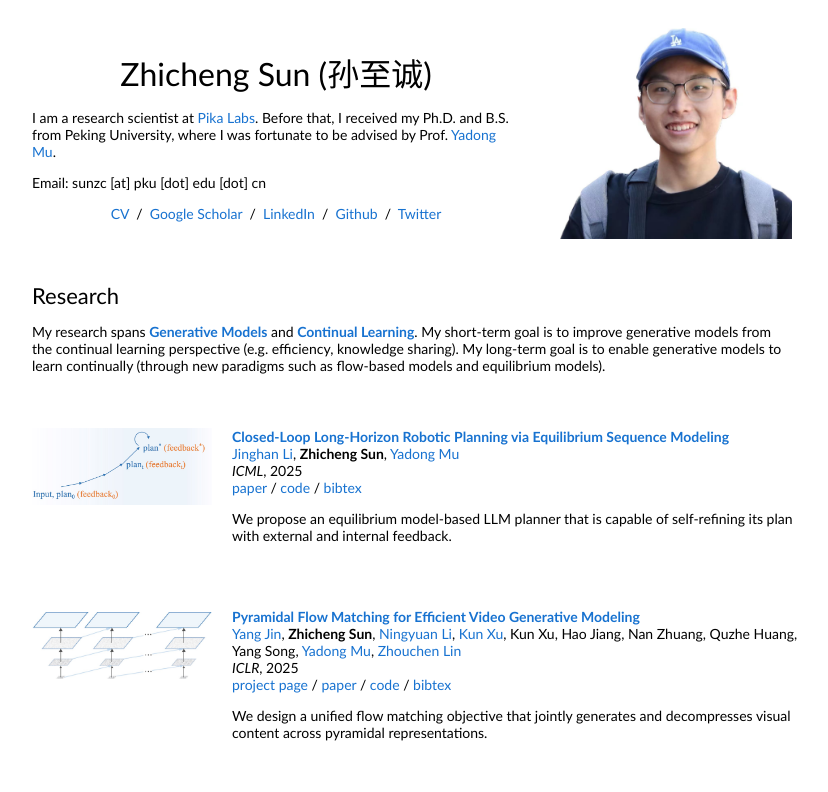
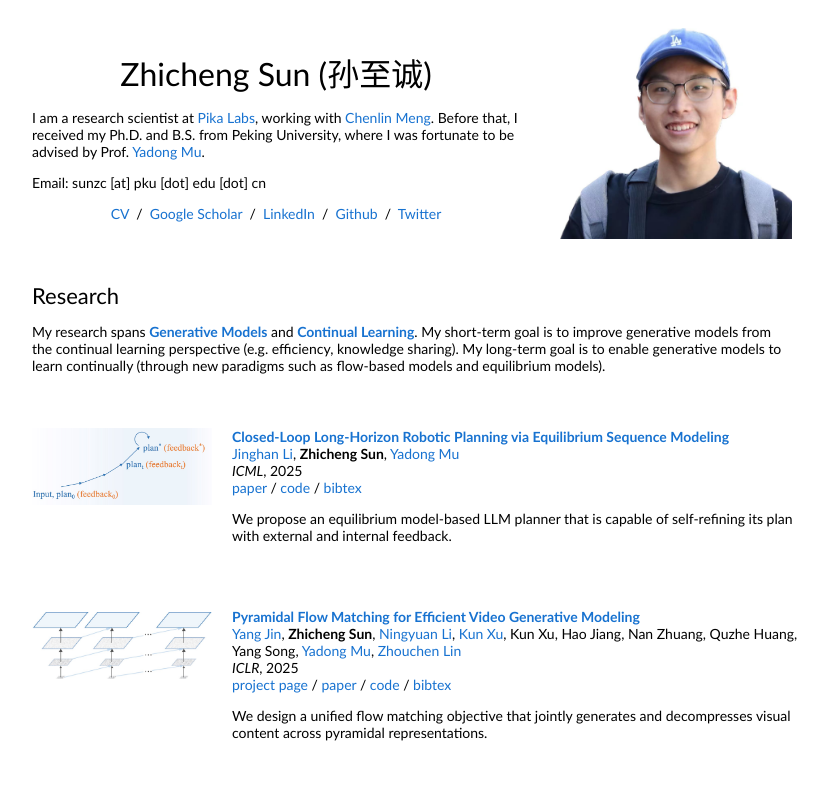
Before and after one commit to feifeiobama/feifeiobama.github.io, a plain HTML site: page index.html in a window 1280 px wide. Shown: the top 792 px of the page, without its empty margins (228-1056 px from the left). Drawn offline with Linux system fonts and the light colour scheme.

Commit message:
add info

```diff
--- a/index.html
+++ b/index.html
@@ -25,7 +25,7 @@
                         <p style="text-align:center">
                             <name>Zhicheng Sun (孙至诚)</name>
                         </p>
-                        <p>I am a research scientist at <a href="https://pika.art/">Pika Labs</a>. Before that, I received my Ph.D. and B.S. from Peking University,
+                        <p>I am a research scientist at <a href="https://pika.art/">Pika Labs</a>, working with <a href="https://cs.stanford.edu/~chenlin/">Chenlin Meng</a>. Before that, I received my Ph.D. and B.S. from Peking University,
                             where I was fortunate to be advised by Prof. <a href="http://www.muyadong.com">Yadong Mu</a>.
                         </p>
                         <p>
```
